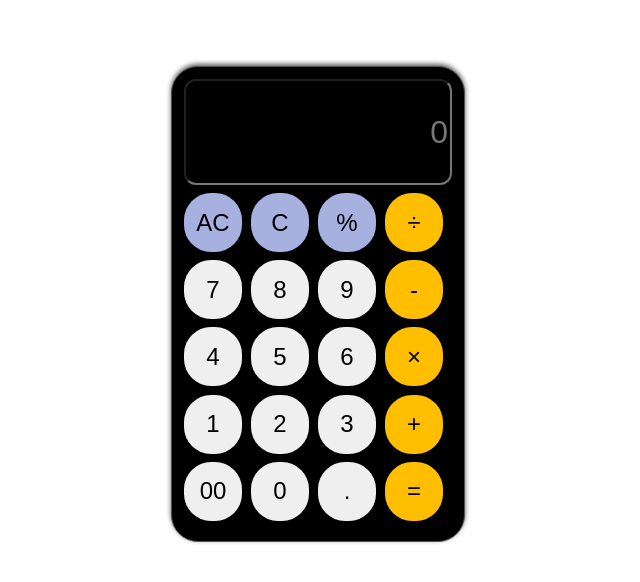
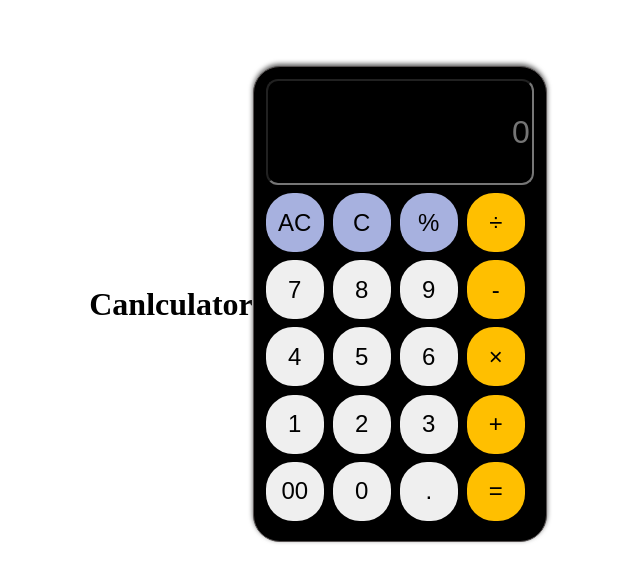
Before and after one commit to Bhanu1702/calculator.github.io, a plain HTML site: page index.html in a window 1280 px wide. Shown: the part 104-686 px from the top of the page, without its empty margins (322-962 px from the left). Drawn offline with Linux system fonts and the light colour scheme.

Commit message:
Just Commit

```diff
--- a/index.html
+++ b/index.html
@@ -9,6 +9,7 @@
     </head>
     <body>
         <div class="container">
+            <h1>Canlculator</h1>
             <div class="calculator">
                 <input type="text" placeholder="0" id="screen">
                 <button class="first" onclick="allclear()">AC</button>
```
Also changed, not shown: 1 other file.
